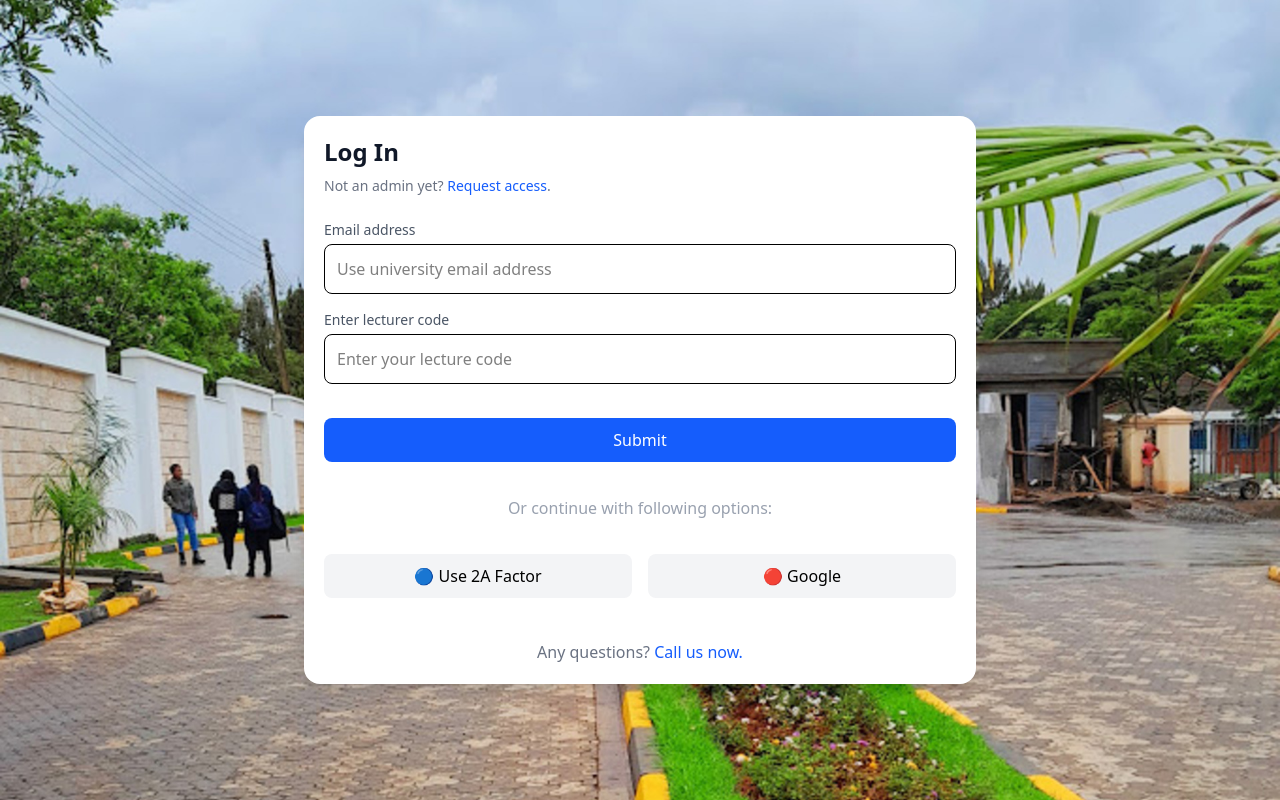
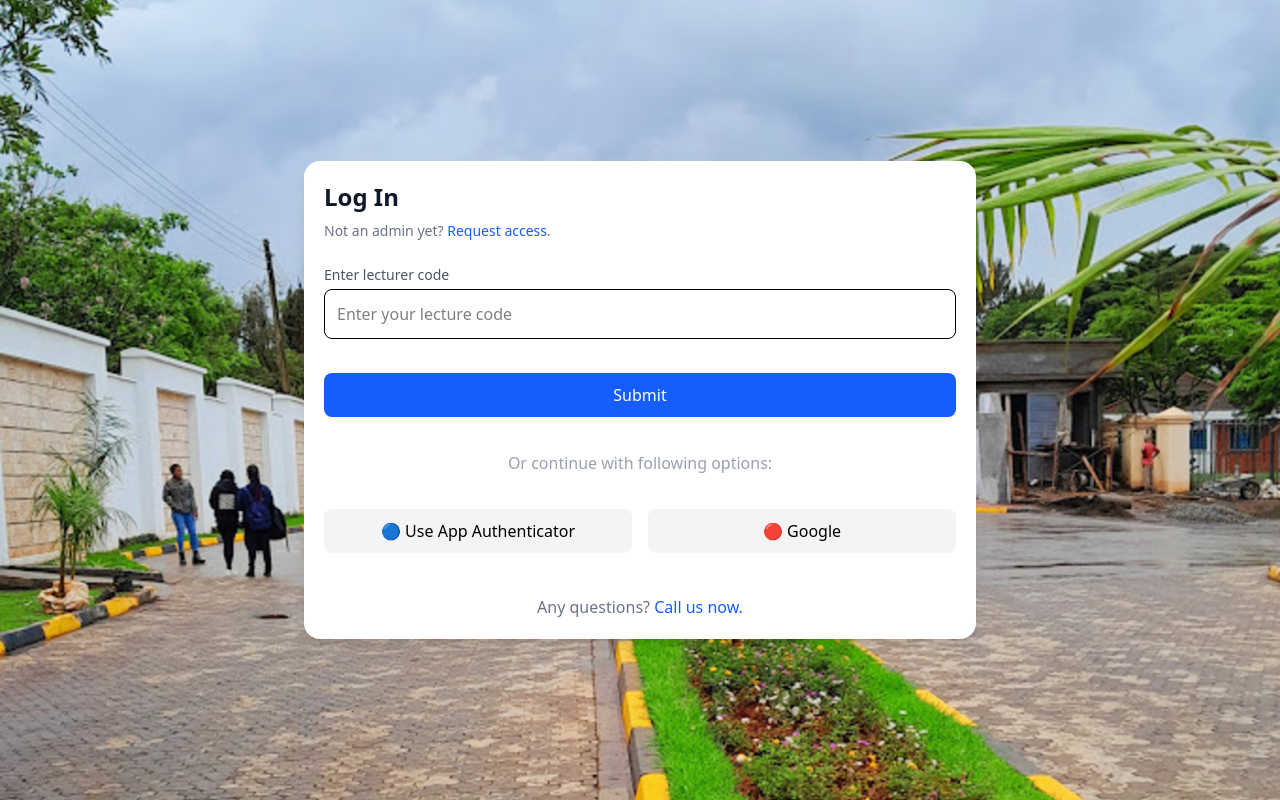
Before and after one commit to g3nie69/Attendify, a React (Vite) app in the folder Frontend/: page / in a window 1280 px wide. Built offline with nearby package versions, Linux system fonts and the light colour scheme.

Commit message:
Add loading state and error handling to Login component

```diff
--- a/Frontend/src/pages/Login.tsx
+++ b/Frontend/src/pages/Login.tsx
@@ -5,22 +5,24 @@ import "../assets/login.css";
 const Login: React.FC = () => {
   const [lecturerCode, setLecturerCode] = useState("");
   const [error, setError] = useState("");
+  const [loading, setLoading] = useState(false); // New state for loading
   const navigate = useNavigate();
 
-  // Fix infinite loop issue by using an empty dependency array
   useEffect(() => {
     const token = localStorage.getItem("access");
     if (token) {
-      console.log("Token found, navigating to dashboard...");
-      navigate("/dashboard"); // Ensures redirection happens only once
+      navigate("/dashboard");
     }
-  }, []); // Empty dependency array to prevent infinite loop
+  }, []);
 
   const handleLogin = () => {
     if (!lecturerCode) {
       setError("Please enter your lecturer code.");
       return;
     }
+
+    setLoading(true); // Show loader
+    setError(""); // Clear previous errors
 
     fetch("https://attendify-5pet.onrender.com/auth/api/login", {
       method: "POST",
@@ -31,25 +33,23 @@ const Login: React.FC = () => {
     })
       .then((res) => res.json())
       .then((data) => {
-        console.log("Login Response:", data); // Debugging log
+        setLoading(false); // Hide loader
 
         if (data.error) {
           setError(data.error);
         } else {
           localStorage.setItem("access", data.access_token);
           localStorage.setItem("lecturer_id", data.lecturer_id);
-          console.log("Login successful, redirecting...");
-          navigate("/dashboard"); // Redirect after successful login
+          navigate("/dashboard");
 
           // Token expires after 1 hour
           setTimeout(() => {
             localStorage.removeItem("access");
-            console.log("Token expired, logging out.");
           }, 3600000);
         }
       })
       .catch((err) => {
-        console.error("Fetch error:", err);
+        setLoading(false); // Hide loader
         setError("Login failed. Please try again.");
       });
   };
@@ -64,15 +64,6 @@ const Login: React.FC = () => {
 
         <div className="mt-6 space-y-4">
           <div>
-        <label className="block text-gray-600 text-sm">Email address</label>
-        <input
-          type="email"
-          className="w-full mt-1 p-3 border rounded-lg focus:ring-2 focus:ring-blue-500"
-          placeholder="Use university email address"
-        />
-      </div>
-
-      <div>
             <label className="block text-gray-600 text-sm">Enter lecturer code</label>
             <input
               type="text"
@@ -85,17 +76,26 @@ const Login: React.FC = () => {
           </div>
         </div>
 
-
         <div className="flex gap-4 mt-6">
-      <button className="px-6 py-2 text-white bg-blue-600 rounded-lg hover:bg-blue-700" onClick={handleLogin}>Submit</button>
+          <button
+            className="px-6 py-2 text-white bg-blue-600 rounded-lg hover:bg-blue-700 flex items-center justify-center gap-2"
+            onClick={handleLogin}
+            disabled={loading} // Disable button when loading
+          >
+            {loading ? (
+              <div className="w-5 h-5 border-2 border-white border-t-transparent rounded-full animate-spin"></div>
+            ) : (
+              "Submit"
+            )}
+          </button>
         </div>
 
-    {error && <p className="error">{error}</p>}
+        {error && <p className="text-red-500 mt-2">{error}</p>}
 
         <div className="my-6 text-center text-gray-400">Or continue with following options:</div>
 
         <div className="flex justify-center gap-4">
-      <button className="p-3 bg-gray-100 rounded-lg hover:bg-gray-200">🔵 Use 2A Factor</button>
+          <button className="p-3 bg-gray-100 rounded-lg hover:bg-gray-200">🔵 Use App Authenticator</button>
           <button className="p-3 bg-gray-100 rounded-lg hover:bg-gray-200">🔴 Google</button>
         </div>
 
```
Lines whose indentation alone changed are shown as unchanged.
